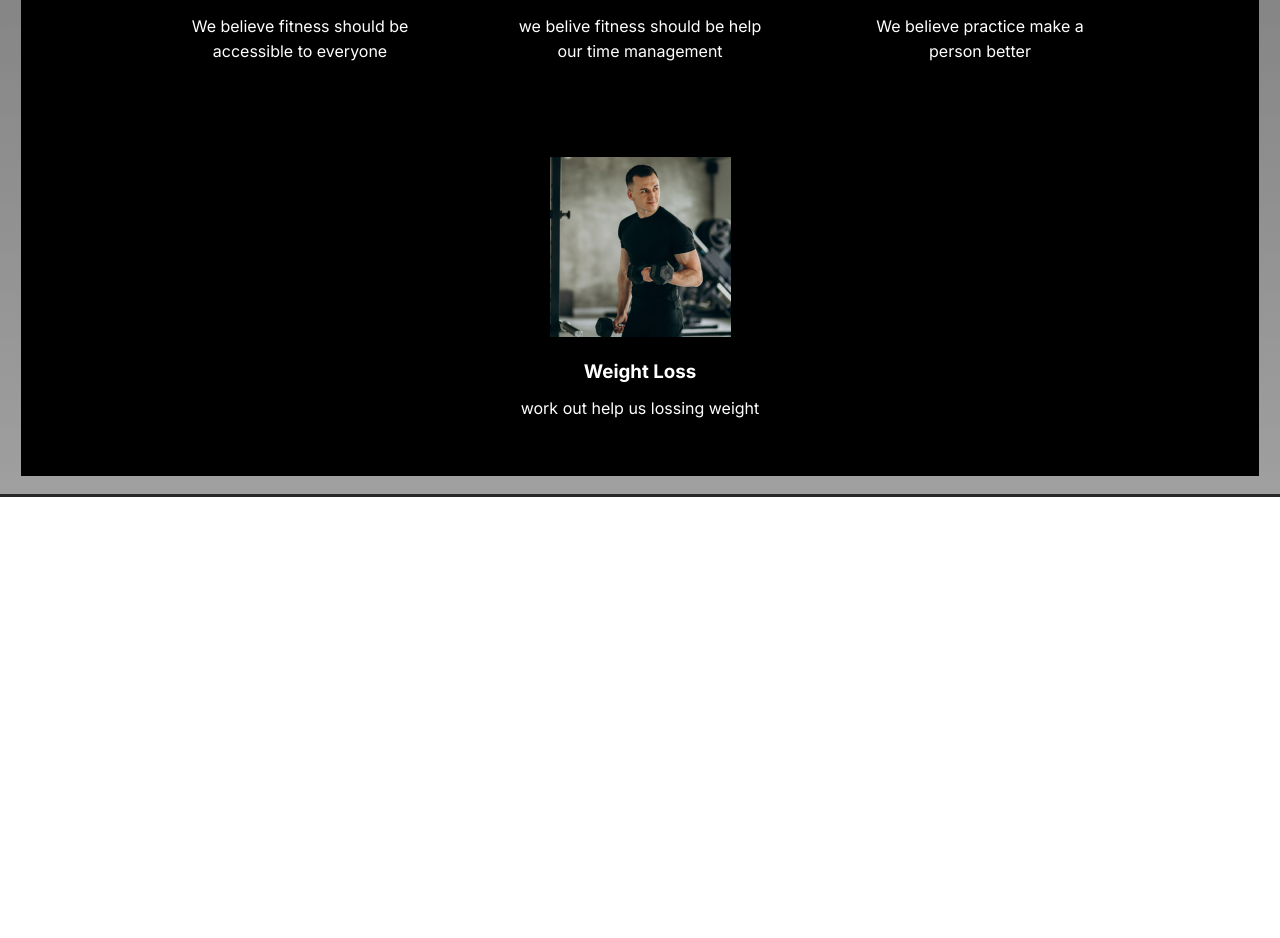
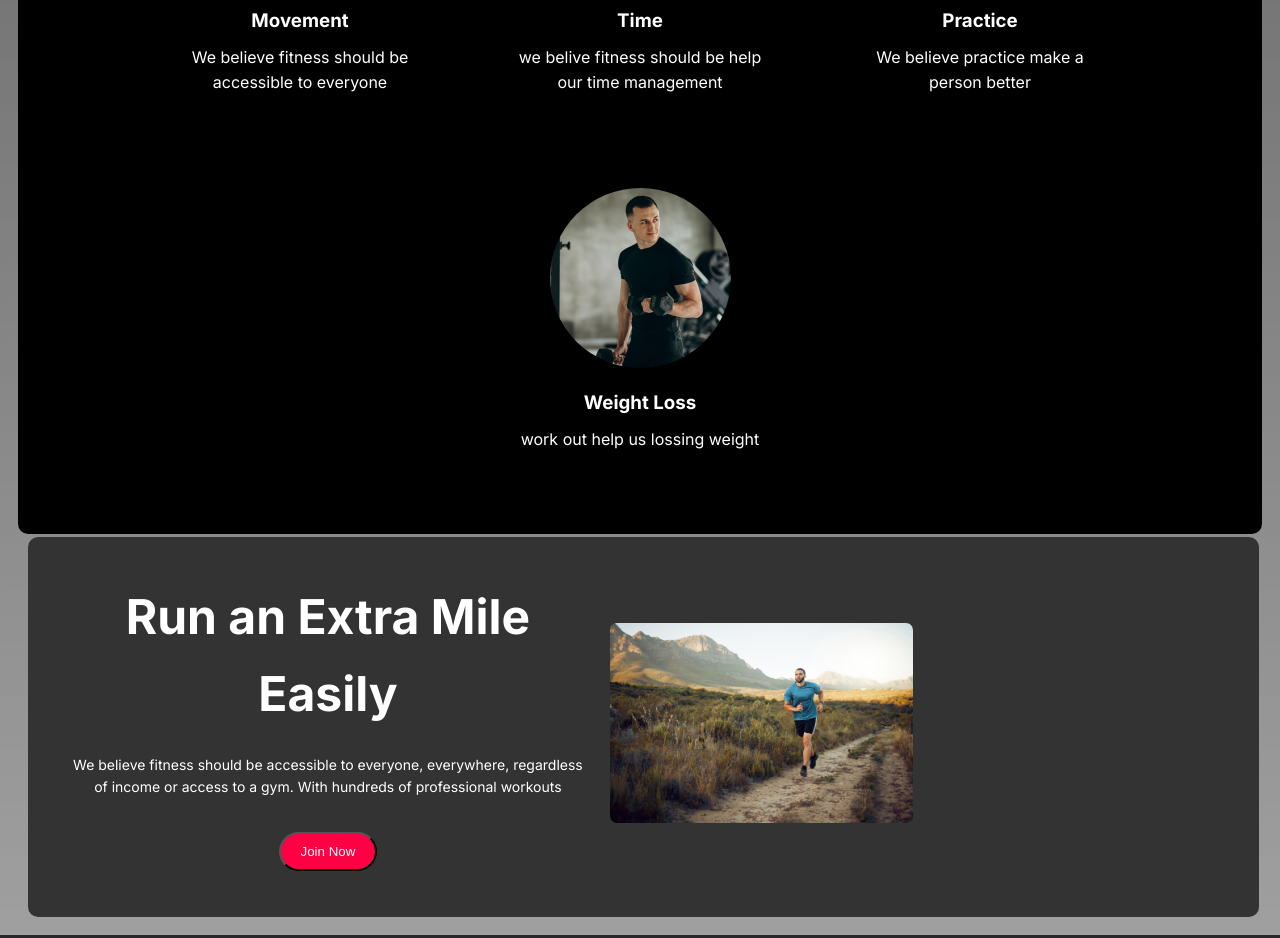
Before and after one commit to alvee00/Assignment-2, a plain HTML site: page index.html in a window 1280 px wide. Shown: the part 1776-2714 px from the top of the page. Before the commit the page ends 2273 px from the top, so only its background shows below. Drawn offline with Linux system fonts and the light colour scheme.

Commit message:
added section=run

```diff
--- a/index.html
+++ b/index.html
@@ -21,8 +21,7 @@
 
     <main>
         <section class="hero">
-            <h1>Get body in <span style="font: <link rel="preconnect" href="https://fonts.googleapis.com">
-                <link rel="preconnect" href="https://fonts.gstatic.com" crossorigin>shape</span> & stay healthy</h1>
+            <h1>Get body in <span style="font: bolder">shape</span> & stay healthy</h1>
             <p>A huge selection of health and fitness content, healthy recipes, and transformation stories to help you get fit and stay fit!</p>
             <button>Join Club Now!</button>
             <button>Download App</button>
@@ -67,6 +66,16 @@
 
             </div>
         </section>
+        <section class="run">
+            <div class="run-content">
+                <h3>Run an Extra Mile Easily</h3>
+                <p>We believe fitness should be accessible to everyone, everywhere, regardless of income or access to a gym. With hundreds of professional workouts</p>
+                <button>Join Now</button>
+            </div>
+            <div class="run-img">
+                <img src="images/run.jpg" alt="">
+            </div>
+        </section>
 
     </main>
 </body>
--- a/styles/style.css
+++ b/styles/style.css
@@ -103,7 +103,7 @@ button {
     margin: 10px;
     background: #f04;
     color: white;
-    border: none;
+    border-radius: 20px;
     cursor: pointer;
 }
 
@@ -145,9 +145,11 @@ button:hover {
 
 /* services style */
 .services {
+    margin: 0 auto;
     background-color: black;
-    padding: 3rm 1rm;
+    padding: 30px 10px;
     text-align: center;
+    border-radius: 10px;
 }
 
 .service-items {
@@ -160,6 +162,59 @@ button:hover {
     margin: 20px;
     padding: 20px;
     background: black;
-    border-radius: 80px;
     width: 300px;
 }
+.service-item img {
+    border-radius: 100%;
+}
+
+
+/* run style */
+.run {
+    display: flex;
+    background-color: #333;
+    align-items: center;
+    justify-content: center;
+    padding: 30px 30px;
+    margin-left: 10px;
+    border-radius: 10px;
+}
+
+.run-content {
+    text-align: center;
+}
+
+.run-content h3 {
+    font-size: 48px;
+    font-weight: 700;
+    margin-bottom: 15px;
+}
+
+.run-content p {
+    font-size: 14px;
+    font-weight: 400;
+    margin-bottom: 20px;
+}
+
+.run-img {
+    width: 100%;
+}
+
+.run-img img{
+    width: 50%;
+    height: 50%;
+    border-radius: 10px;
+}
+
+
+/*@media screen and (max-width: 576px) {
+    .run {
+        flex-direction: row-reverse;
+    }
+    .run-content {
+        text-align: left;
+    }
+    .run-image {
+        margin-right: 150px;
+    }
+}*/
```
